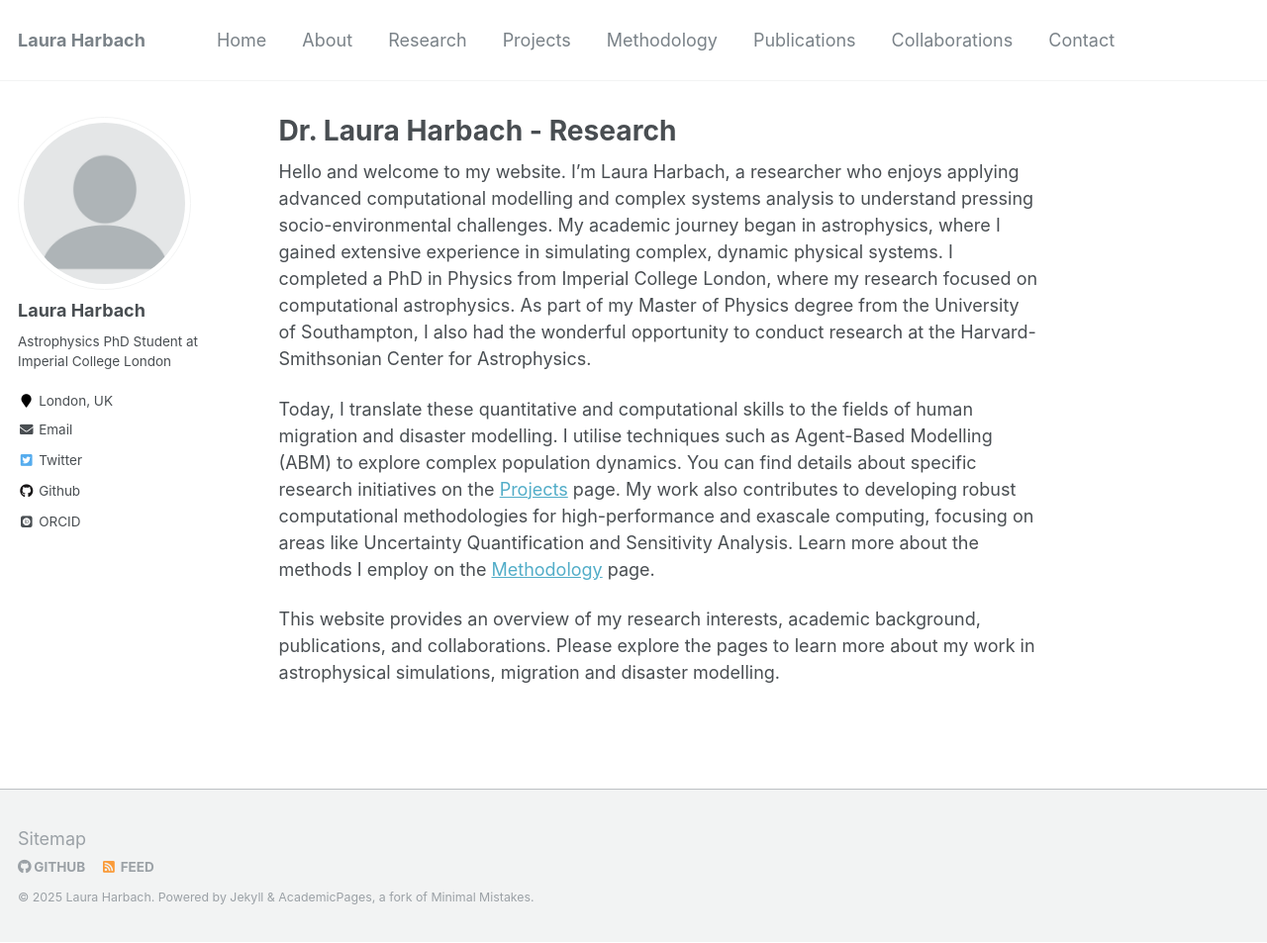
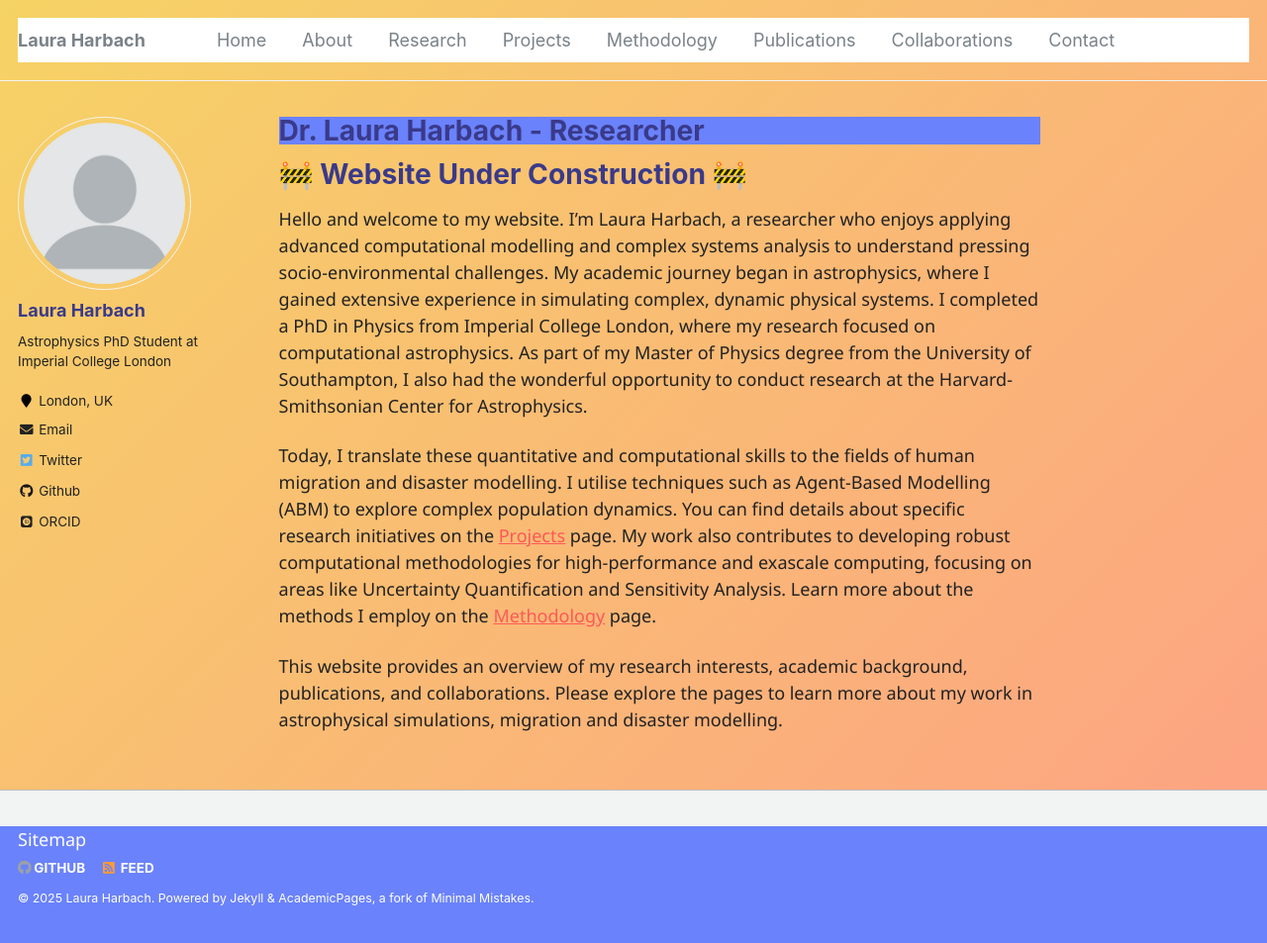
Before and after one commit to lauraharbach/lauraharbach.github.io, a Jekyll site: the page built from _pages/home.md, in a window 1280 px wide and 953 px high. Shown: the whole window at 99% size. Built offline with Jekyll 4.4.1, drawn with Linux system fonts in a browser that asks for light colours; some web fonts are replaced.

Commit message:
Add custom CSS styles and update homepage for clarity

```diff
--- a/_layouts/default.html
+++ b/_layouts/default.html
@@ -9,6 +9,7 @@
   <head>
     {% include head.html %}
     {% include head/custom.html %}
+    <link rel="stylesheet" href="{{ '/assets/css/custom.css' | relative_url }}">
   </head>
 
   <body>
--- a/_pages/home.md
+++ b/_pages/home.md
@@ -1,7 +1,9 @@
 ---
-title: Dr. Laura Harbach - Research
+title: Dr. Laura Harbach - Researcher
 permalink: /
 ---
+
+# 🚧 Website Under Construction 🚧
 
 Hello and welcome to my website. I'm Laura Harbach, a researcher who enjoys applying advanced computational modelling and complex systems analysis to understand pressing socio-environmental challenges. My academic journey began in astrophysics, where I gained extensive experience in simulating complex, dynamic physical systems. I completed a PhD in Physics from Imperial College London, where my research focused on computational astrophysics. As part of my Master of Physics degree from the University of Southampton, I also had the wonderful opportunity to conduct research at the Harvard-Smithsonian Center for Astrophysics.
 
--- /dev/null
+++ b/assets/css/custom.css
@@ -0,0 +1,30 @@
+body {
+  background: linear-gradient(135deg, #f6d365 0%, #fda085 100%);
+  color: #222;
+  font-family: 'Segoe UI', Arial, sans-serif;
+}
+
+header, nav, footer {
+  background: #6a82fb;
+  color: #fff;
+}
+
+a {
+  color: #ff5858;
+}
+
+a:hover {
+  color: #ffb347;
+}
+
+h1, h2, h3, h4, h5, h6 {
+  color: #3a3a8a;
+}
+
+.post {
+  background: #fffbe7;
+  border-left: 5px solid #fda085;
+  margin-bottom: 2em;
+  padding: 1em;
+  border-radius: 8px;
+}
```
